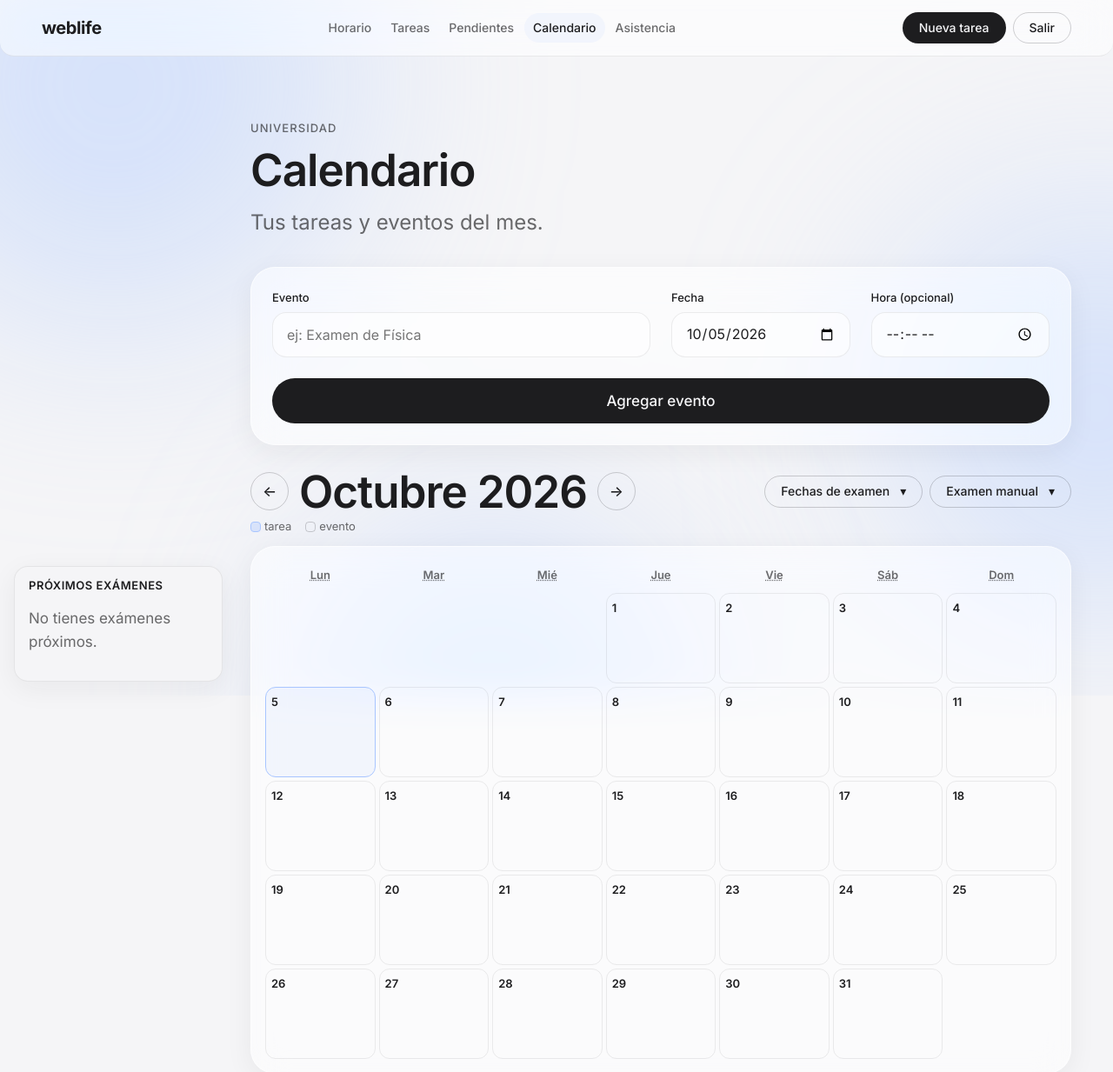
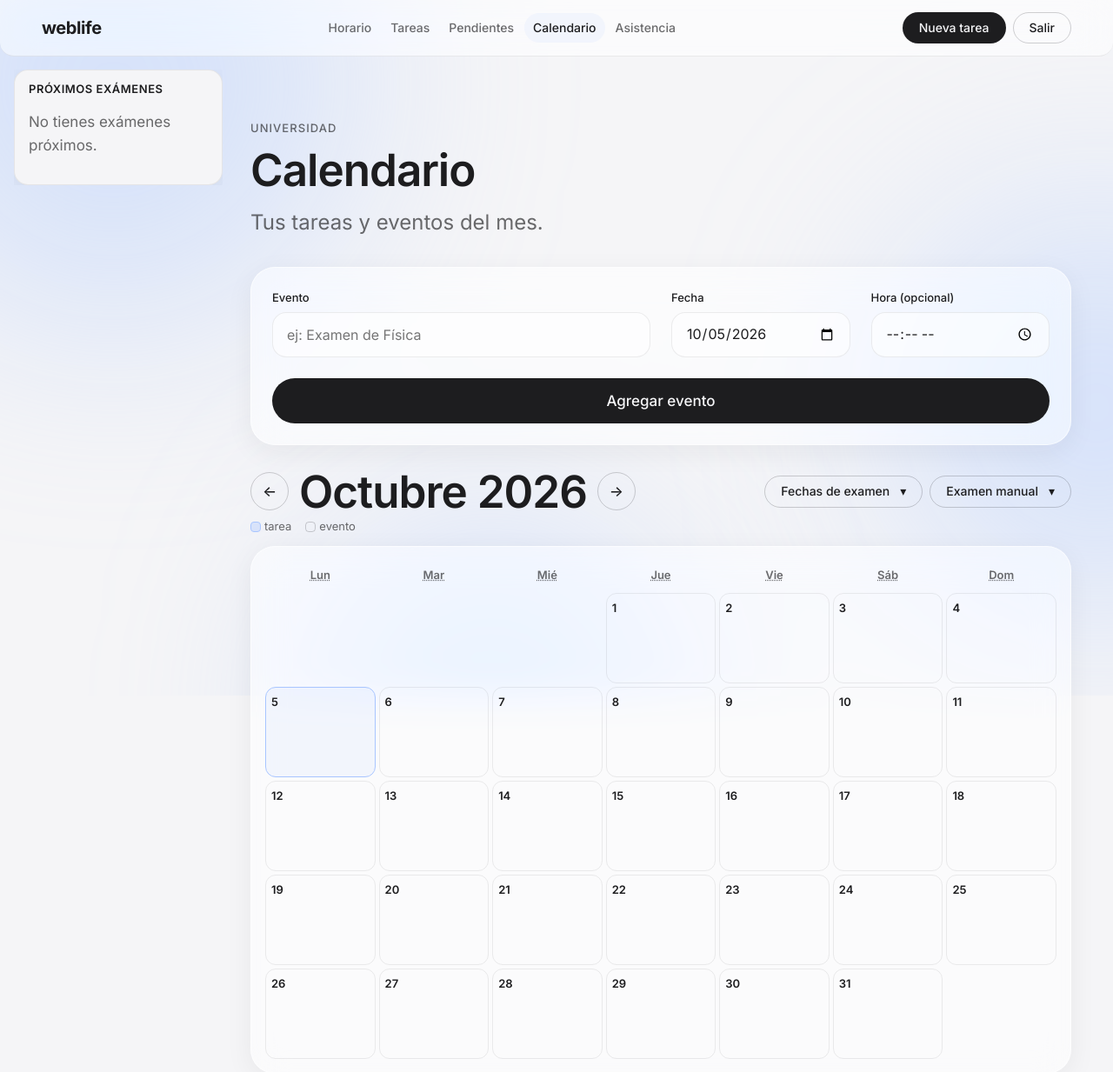
Before and after one commit to Sebasmonsalve00/weblife, a Flask app: page /universidad/calendario in a window 1280 px wide. Shown: the top 1233 px of the page at 87% size. Run offline with Flask 3, Linux system fonts and the light colour scheme; the visitor is signed in with stand-in values (Sample User, id 1); data comes from the database, SQL or seed files in the repository; data that the repository does not hold is empty.

Commit message:
Avisos del calendario arriba a la izquierda, creciendo hacia abajo
Co-Authored-By: Claude Opus 5.5 (1M context) <noreply@anthropic.com>
Claude-Session: https://claude.ai/code/session_013M8H1q2S8EHWhdyF45DAKG

```diff
--- a/static/estilo.css
+++ b/static/estilo.css
@@ -448,7 +448,7 @@ details summary { cursor: pointer; font-weight: 500; font-size: 14px; padding: 4
 /* ---------- Calendario ---------- */
 .mes-navegacion { display: flex; align-items: center; gap: 12px; flex-wrap: wrap; }
 .mes-navegacion h2 { margin: 0; min-width: 0; }
-/* Avisos fijos abajo a la izquierda (en móvil van dentro de la página) */
+/* Avisos fijos arriba a la izquierda (en móvil van dentro de la página) */
 .avisos { display: flex; flex-direction: column; gap: 12px; margin-top: 32px; }
 .aviso-caja {
   background: var(--color-fondo); border: 1px solid var(--borde); border-radius: var(--radio-input);
@@ -461,7 +461,9 @@ details summary { cursor: pointer; font-weight: 500; font-size: 14px; padding: 4
 .cuenta { font-variant-numeric: tabular-nums; font-weight: 600; margin-top: 2px; }
 .aviso-examenes .cuenta { color: var(--color-texto); background: var(--acento-suave); border-radius: 8px; padding: 2px 8px; align-self: flex-start; }
 @media (min-width: 1024px) {
-  .avisos { position: fixed; left: 16px; bottom: 16px; z-index: 30; width: 240px; margin: 0; }
+  /* Empiezan arriba (debajo del menú) y crecen hacia abajo */
+  .avisos { position: fixed; left: 16px; top: 80px; z-index: 30; width: 240px; margin: 0;
+            max-height: calc(100vh - 96px); overflow-y: auto; }
   .aviso-caja { max-height: 32vh; }
 }
 /* Si la pantalla no es muy ancha, corremos el contenido para que los avisos no lo tapen */
--- a/templates/calendario.html
+++ b/templates/calendario.html
@@ -146,7 +146,7 @@
     </table>
   </div>
 </section>
-<!-- ===== Avisos fijos abajo a la izquierda: exámenes y entregas de menos de 48 horas ===== -->
+<!-- ===== Avisos fijos arriba a la izquierda: exámenes y entregas de menos de 48 horas ===== -->
 <aside class="avisos" aria-label="Avisos importantes">
   <section class="aviso-caja aviso-examenes">
     <h2>Próximos exámenes</h2>
```
